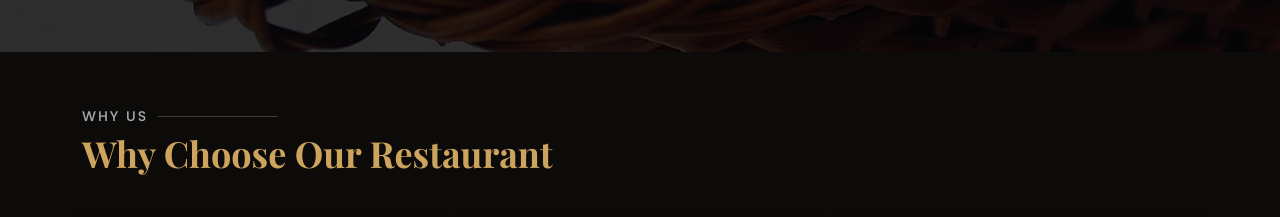
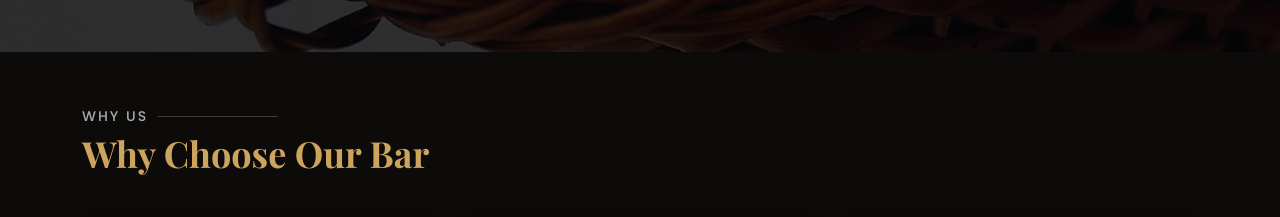
Before and after one commit to Beaty84/SpecsLounge, a plain HTML site: page index.html in a window 1280 px wide. Shown: the part 1316-1533 px from the top of the page. Drawn offline with nearby package versions, Linux system fonts and the light colour scheme; a web font is replaced by a local one.

Commit message:
minor change

```diff
--- a/index.html
+++ b/index.html
@@ -152,7 +152,7 @@
 
         <div class="section-title">
           <h2>Why Us</h2>
-          <p>Why Choose Our Restaurant</p>
+          <p>Why Choose Our Bar</p>
         </div>
 
         <div class="row">
```
